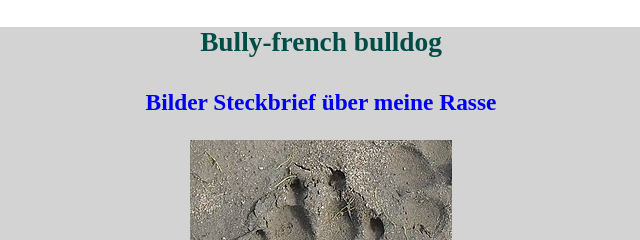
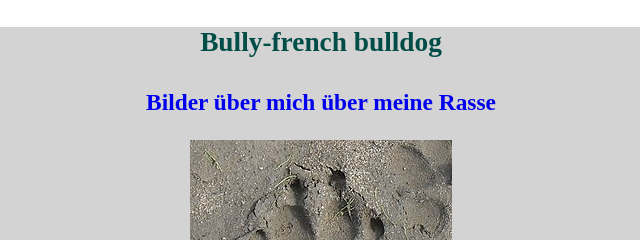
Before and after one commit to schmjeli05/site, a plain HTML site: page index.html in a window 1280 px wide. Shown: the top 240 px of the page, 437-1077 px from the left. Drawn offline with Linux system fonts and the light colour scheme.

Commit message:
Update index.html

```diff
--- a/index.html
+++ b/index.html
@@ -13,7 +13,7 @@
         <h3>Bully-french bulldog</h3>
         <h4>
             <a href="index.html">Bilder </a>
-            <a href="Bilder.html">Steckbrief </a>
+            <a href="Bilder.html">über mich </a>
             <a href="Werke.html">über meine Rasse</a>
 
         <figure>
```
